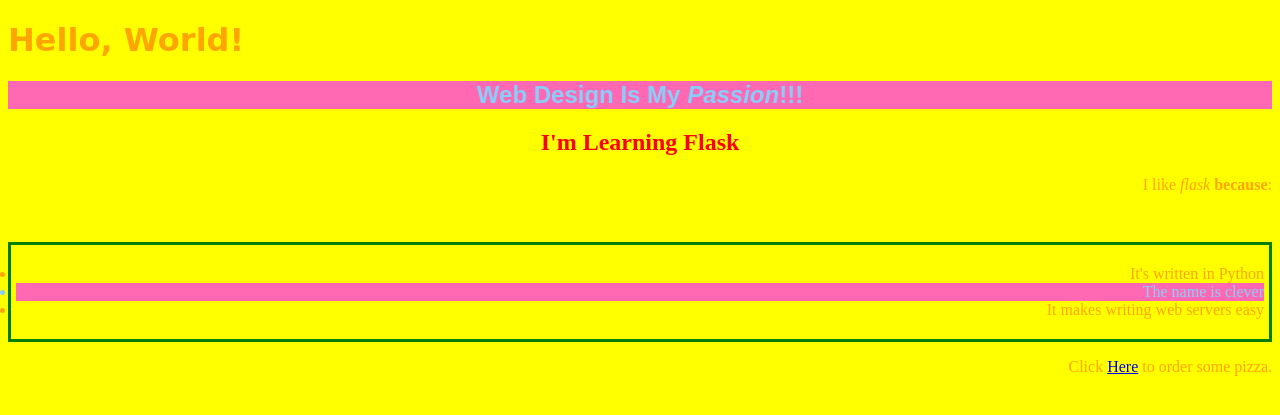
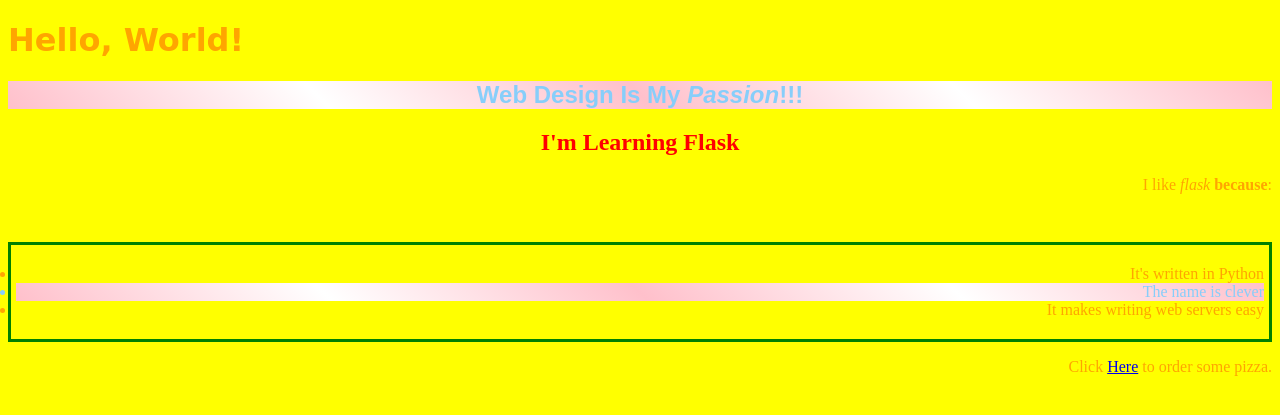
Before and after one commit to CodeupClassroom/developing-data-products, a Flask app: page / in a window 1280 px wide. Shown: the top 415 px of the page. Run offline with Flask 2, Linux system fonts and the light colour scheme.

Commit message:
Add linear gradient background

```diff
--- a/static/style.css
+++ b/static/style.css
@@ -44,7 +44,7 @@ input[type="submit"]:hover {
 }
 
 .highlight {
-    background: hotpink;
+    background: linear-gradient(45deg, pink, white, pink, white, pink);
     color: lightskyblue;
 }
 
```
